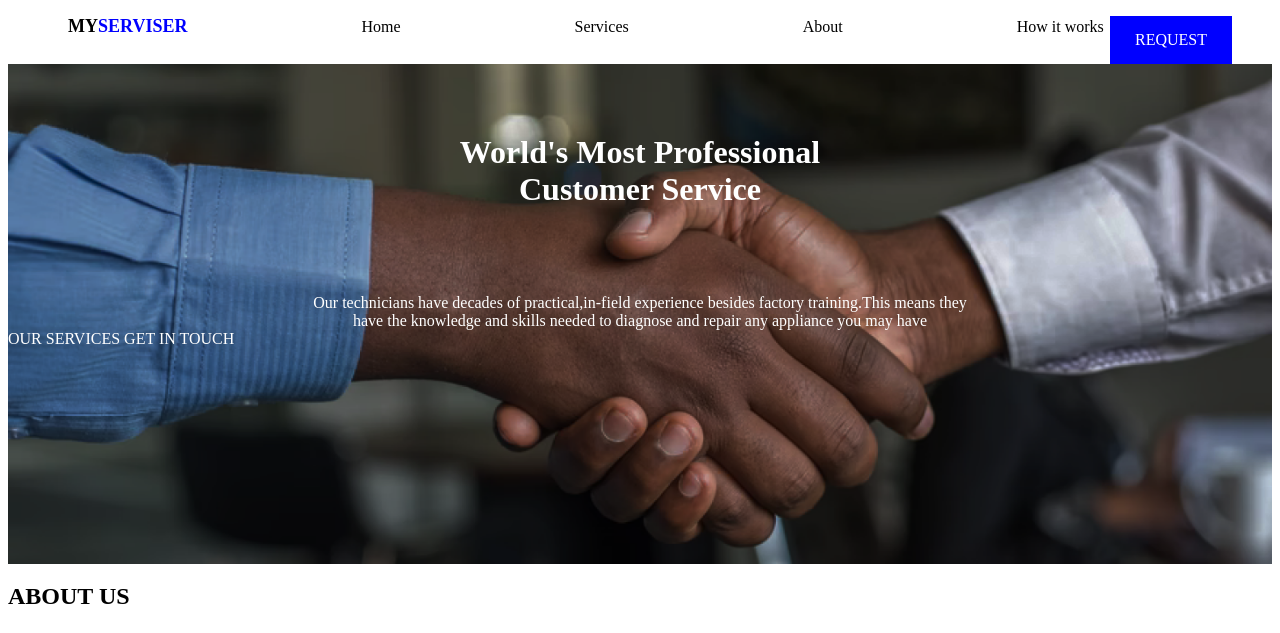
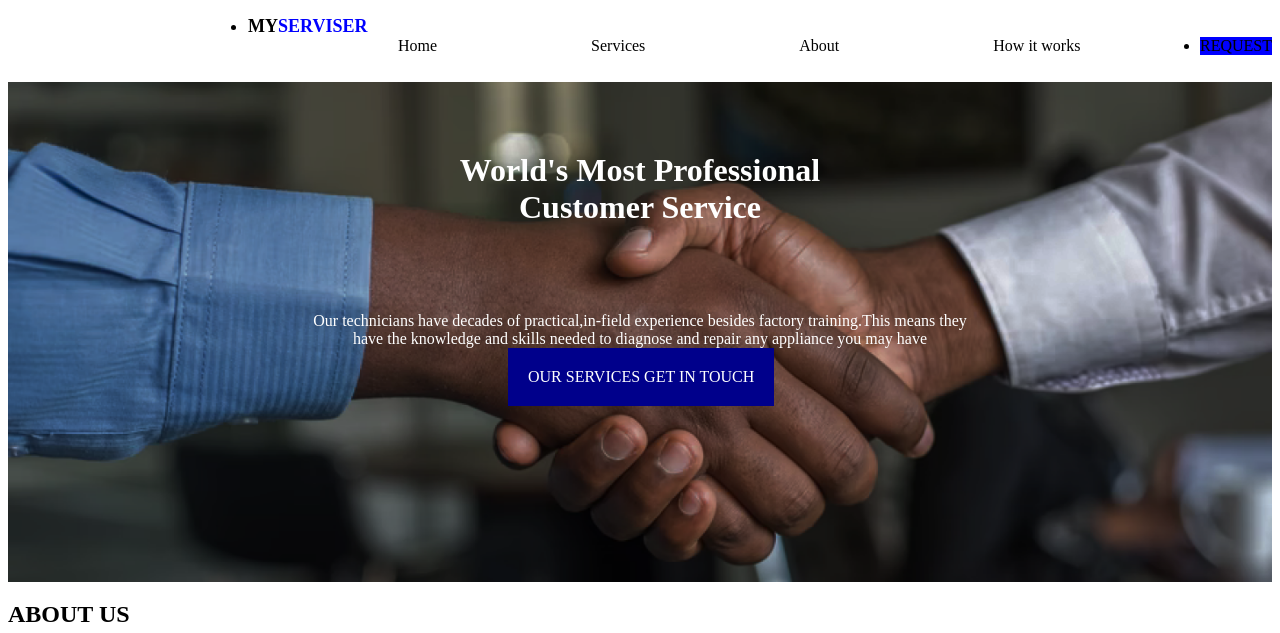
Before and after one commit to ruthjelimo/MYSERVICER, a plain HTML site: page index.html in a window 1280 px wide. Shown: the top 633 px of the page. Drawn offline with Linux system fonts and the light colour scheme.

Commit message:
added css

```diff
--- a/index.css
+++ b/index.css
@@ -1,24 +1,27 @@
-span{
+
+.my span{
     color: blue;
 }
-li{
+ul{
+    margin-left: 200px;
+}
+.li{
+    list-style: none;
     display: flex;
     display: inline;
-    list-style: none;
-    justify-content: space-evenly;
-    padding-left: 20px;
+    padding: 0px;
+    justify-content: space-between;
+
 }
-li.rqst{
+.rqst{
     background-color: blue;
-    color: white;
-    border: 25px 50px;
-    padding: 15px 25px;
     float: right;
-    margin-right: 40px;
 }
+
 li.my{
     font-size:large;
     font-weight: bold;
+
 }
 .li{
     margin-left: 150px;
@@ -39,8 +42,17 @@ header{
 .column h1,p{
     text-align: center;
    margin-bottom: 0px;
+
 }
 .column h1{
     padding:70px;
     font-size: xx-large;
 }
+
+.Service button1{
+    background-color: darkblue;
+    padding: 20px;
+    margin-left: 500px;
+   float: left;
+
+}
```
